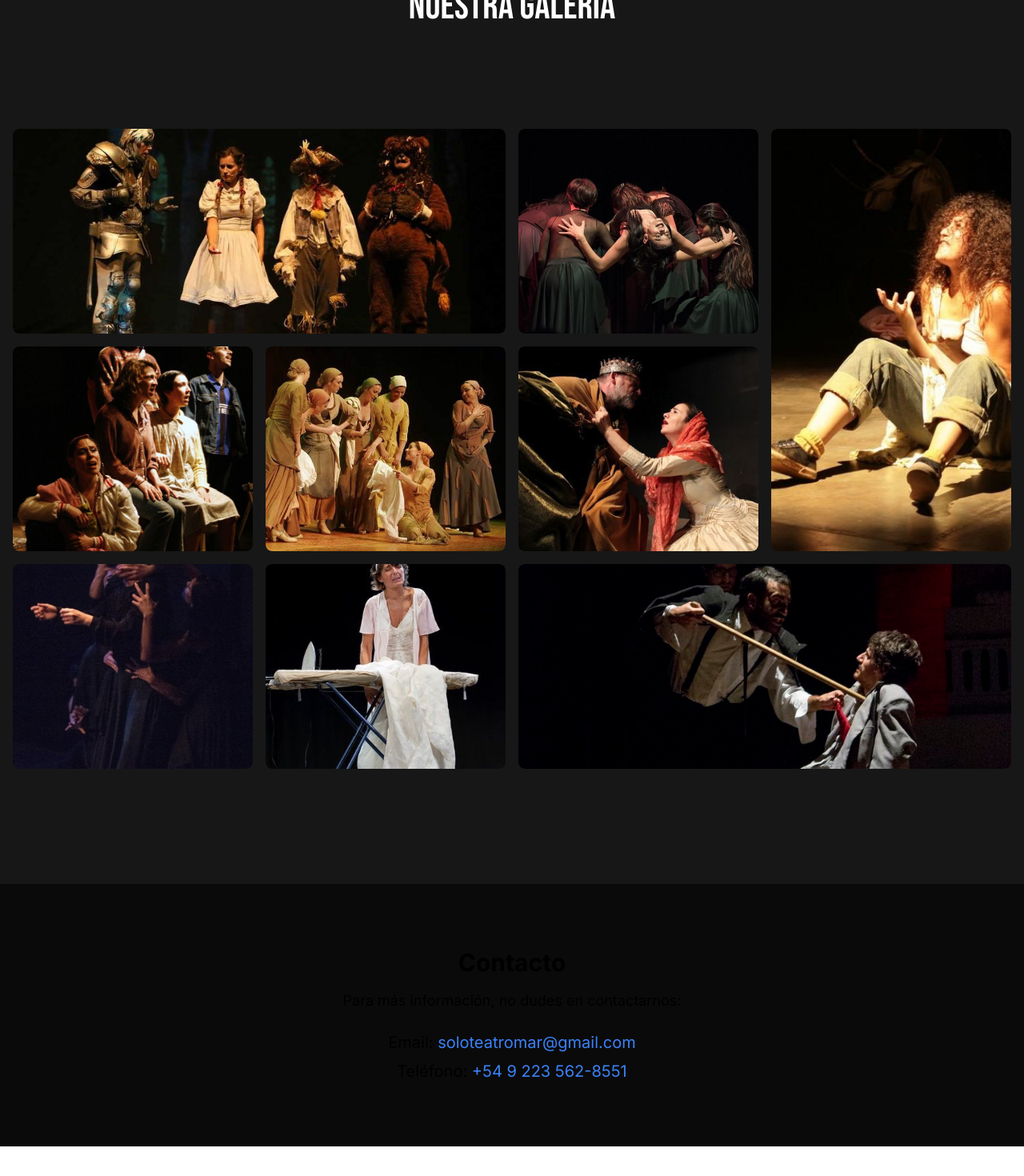
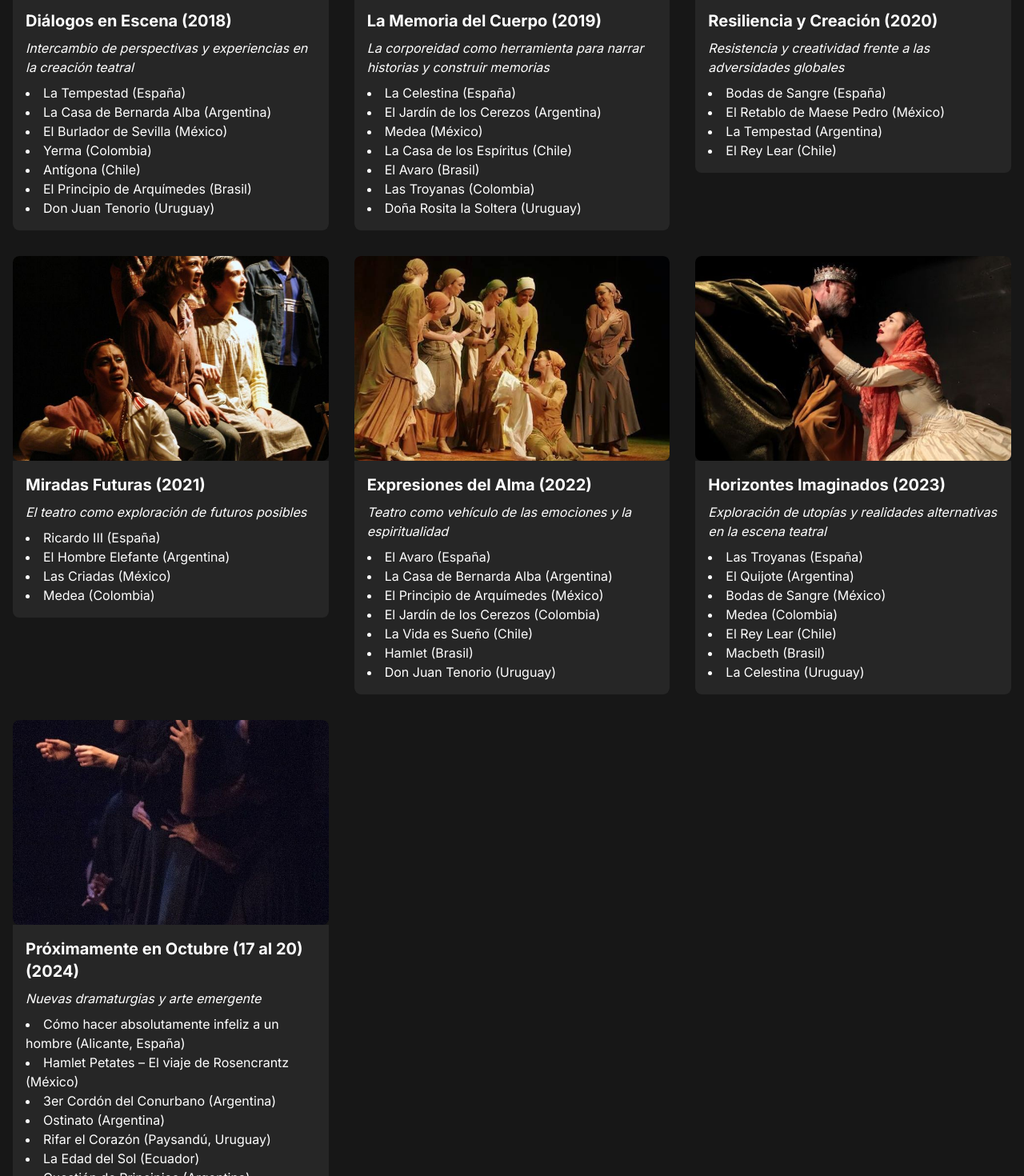
Before and after one commit to and27/festival, a Next.js app: page / in a window 1280 px wide. Shown: the part 4220-5690 px from the top of the page at 80% size. Before the commit the page ends 5653 px from the top, so only its background shows below. Built offline with nearby package versions, Linux system fonts and the light colour scheme.

Commit message:
update editions

```diff
--- a/src/app/components/Editions.tsx
+++ b/src/app/components/Editions.tsx
@@ -160,6 +160,117 @@ const editions = [
     ],
     image: "/gallery/festival (9).jpg",
   },
+  {
+    id: "2018",
+    year: "2018",
+    title: "Diálogos en Escena",
+    curatorialAxis:
+      "Intercambio de perspectivas y experiencias en la creación teatral",
+    plays: [
+      "La Tempestad (España)",
+      "La Casa de Bernarda Alba (Argentina)",
+      "El Burlador de Sevilla (México)",
+      "Yerma (Colombia)",
+      "Antígona (Chile)",
+      "El Principio de Arquímedes (Brasil)",
+      "Don Juan Tenorio (Uruguay)",
+    ],
+    image: "/gallery/festival (1).jpg",
+  },
+  {
+    id: "2019",
+    year: "2019",
+    title: "La Memoria del Cuerpo",
+    curatorialAxis:
+      "La corporeidad como herramienta para narrar historias y construir memorias",
+    plays: [
+      "La Celestina (España)",
+      "El Jardín de los Cerezos (Argentina)",
+      "Medea (México)",
+      "La Casa de los Espíritus (Chile)",
+      "El Avaro (Brasil)",
+      "Las Troyanas (Colombia)",
+      "Doña Rosita la Soltera (Uruguay)",
+    ],
+    image: "/gallery/festival (2).jpg",
+  },
+  {
+    id: "2020",
+    year: "2020",
+    title: "Resiliencia y Creación",
+    curatorialAxis:
+      "Resistencia y creatividad frente a las adversidades globales",
+    plays: [
+      "Bodas de Sangre (España)",
+      "El Retablo de Maese Pedro (México)",
+      "La Tempestad (Argentina)",
+      "El Rey Lear (Chile)",
+    ],
+    image: "/gallery/festival (3).jpg",
+  },
+  {
+    id: "2021",
+    year: "2021",
+    title: "Miradas Futuras",
+    curatorialAxis: "El teatro como exploración de futuros posibles",
+    plays: [
+      "Ricardo III (España)",
+      "El Hombre Elefante (Argentina)",
+      "Las Criadas (México)",
+      "Medea (Colombia)",
+    ],
+    image: "/gallery/festival (4).jpg",
+  },
+  {
+    id: "2022",
+    year: "2022",
+    title: "Expresiones del Alma",
+    curatorialAxis: "Teatro como vehículo de las emociones y la espiritualidad",
+    plays: [
+      "El Avaro (España)",
+      "La Casa de Bernarda Alba (Argentina)",
+      "El Principio de Arquímedes (México)",
+      "El Jardín de los Cerezos (Colombia)",
+      "La Vida es Sueño (Chile)",
+      "Hamlet (Brasil)",
+      "Don Juan Tenorio (Uruguay)",
+    ],
+    image: "/gallery/festival (5).jpg",
+  },
+  {
+    id: "2023",
+    year: "2023",
+    title: "Horizontes Imaginados",
+    curatorialAxis:
+      "Exploración de utopías y realidades alternativas en la escena teatral",
+    plays: [
+      "Las Troyanas (España)",
+      "El Quijote (Argentina)",
+      "Bodas de Sangre (México)",
+      "Medea (Colombia)",
+      "El Rey Lear (Chile)",
+      "Macbeth (Brasil)",
+      "La Celestina (Uruguay)",
+    ],
+    image: "/gallery/festival (6).jpg",
+  },
+  {
+    id: "2024",
+    year: "2024",
+    title: "Próximamente en Octubre (17 al 20)",
+    curatorialAxis: "Nuevas dramaturgias y arte emergente",
+    plays: [
+      "Cómo hacer absolutamente infeliz a un hombre (Alicante, España)",
+      "Hamlet Petates – El viaje de Rosencrantz (México)",
+      "3er Cordón del Conurbano (Argentina)",
+      "Ostinato (Argentina)",
+      "Rifar el Corazón (Paysandú, Uruguay)",
+      "La Edad del Sol (Ecuador)",
+      "Cuestión de Principios (Argentina)",
+      "Subte o las 0 horas (Chile)",
+    ],
+    image: "/gallery/festival (7).jpg",
+  },
 ];
 
 const EditionsGallery = () => {
```
Also changed, not shown: public/gallery/director.jpg.
